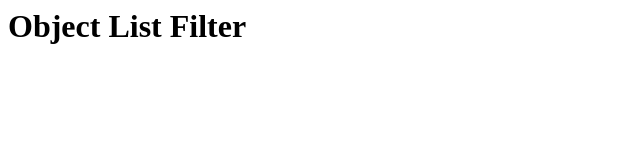
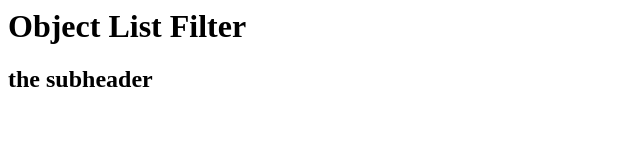
Before and after one commit to dwillhite/object-list-exercise, a plain HTML site: page index.html in a window 1280 px wide. Shown: the whole page, without its empty margins (0-640 px from the left). Drawn offline with Linux system fonts and the light colour scheme.

Commit message:
test commit to remote

```diff
--- a/index.html
+++ b/index.html
@@ -7,5 +7,6 @@
 </head>
 <body>
   <h1 class="main-headline">Object List Filter</h1>
+  <h2>the subheader</h2>
 </body>
 </html>
```
